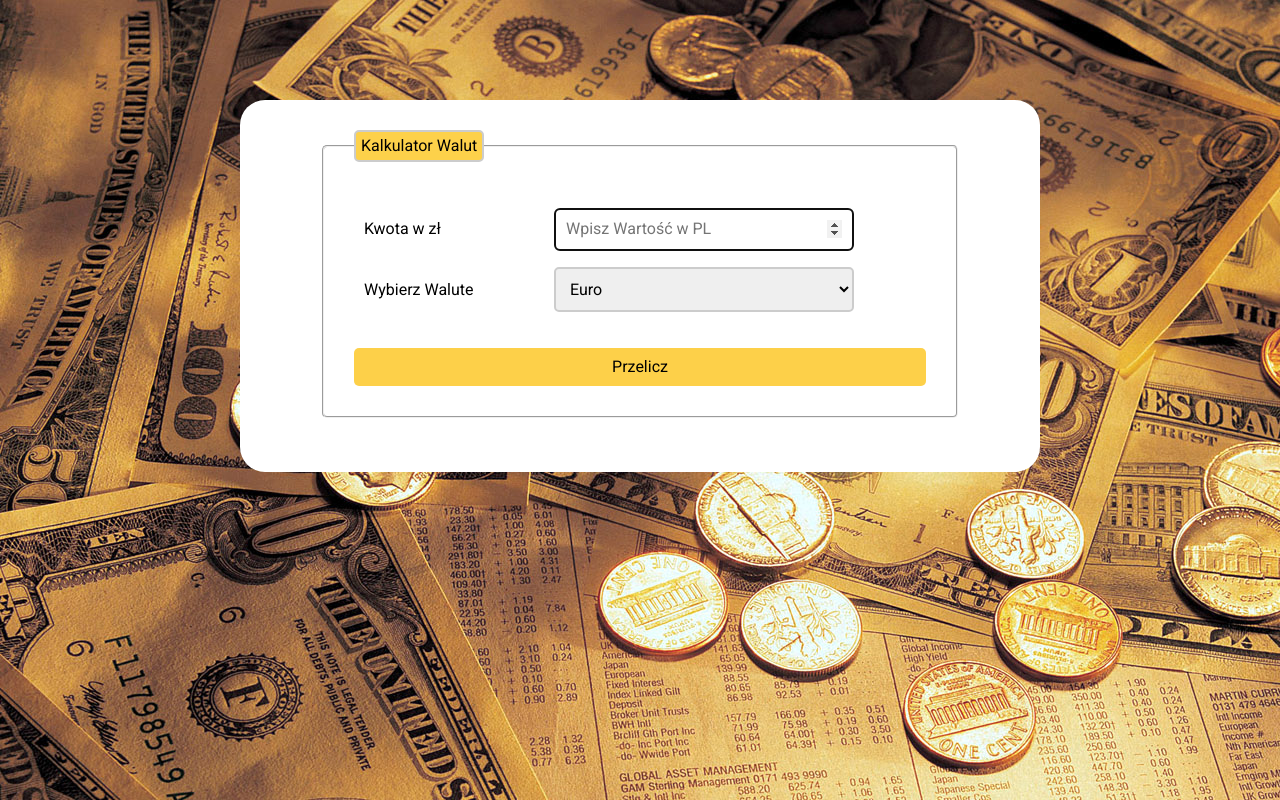
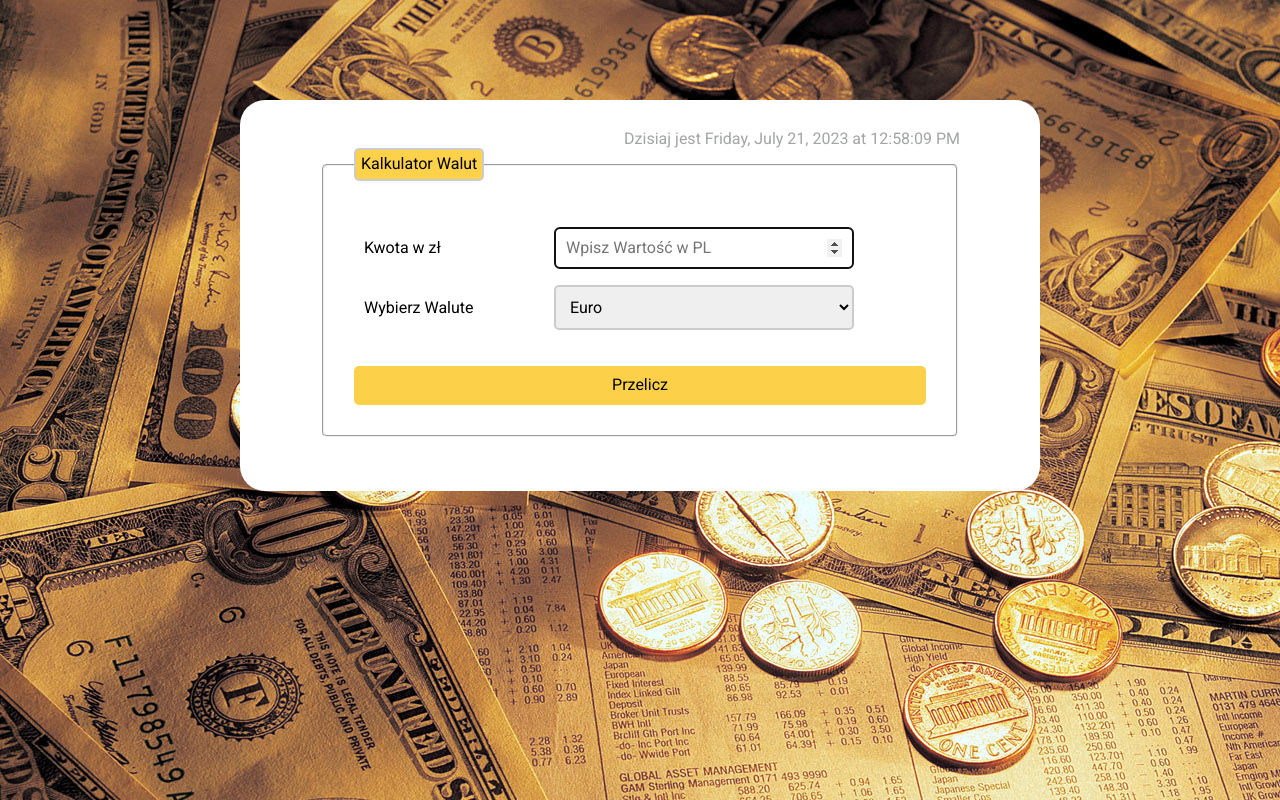
Before and after one commit to BartoszHendrych/Currency-Exchange-REACT, a React (Create React App) app: page / in a window 1280 px wide. Built offline with nearby package versions, Linux system fonts and the light colour scheme.

Commit message:
added import Clock in file form

```diff
--- a/src/Form/index.js
+++ b/src/Form/index.js
@@ -2,6 +2,7 @@ import "./style.css"
 import React, { useState } from "react";
 import exchangeTable from "./exchangeTable";
 import Result from "./Result";
+import Clock from "./Clock";
 
 
 const Form = () => {
@@ -27,6 +28,7 @@ const Form = () => {
         <form className="form js-form"
             onSubmit={onSubmit}
         >
+            <Clock />
             <fieldset className="form__fieldset">
                 <legend className="form__legend">Kalkulator Walut</legend>
                 <p>
@@ -48,7 +50,7 @@ const Form = () => {
                         >
                             {exchangeTable.map((currency => (
                                 <option
-                                    key= {currency.key}
+                                    key={currency.key}
                                     value={currency.short}
                                 >
                                     {currency.name}
```
Lines whose indentation alone changed are shown as unchanged.
